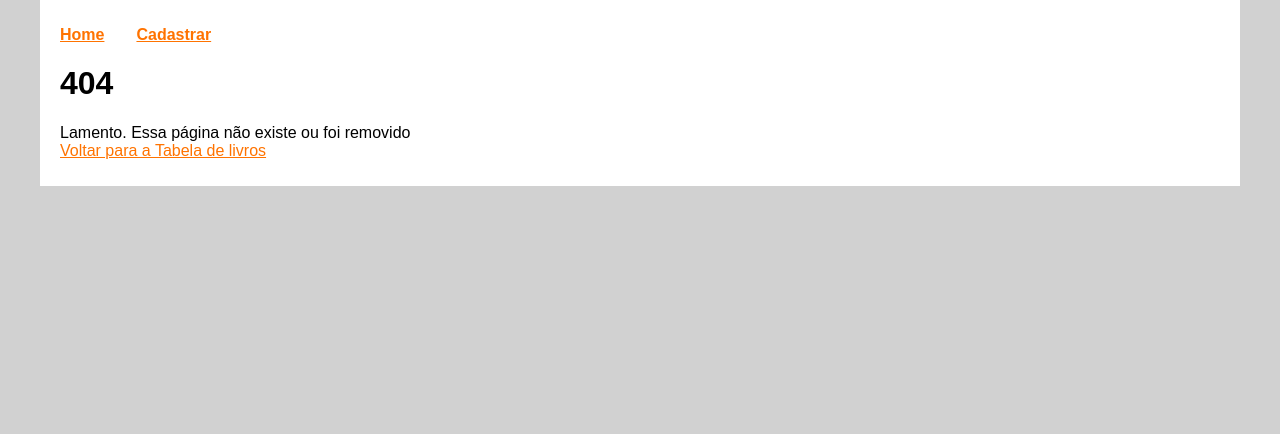
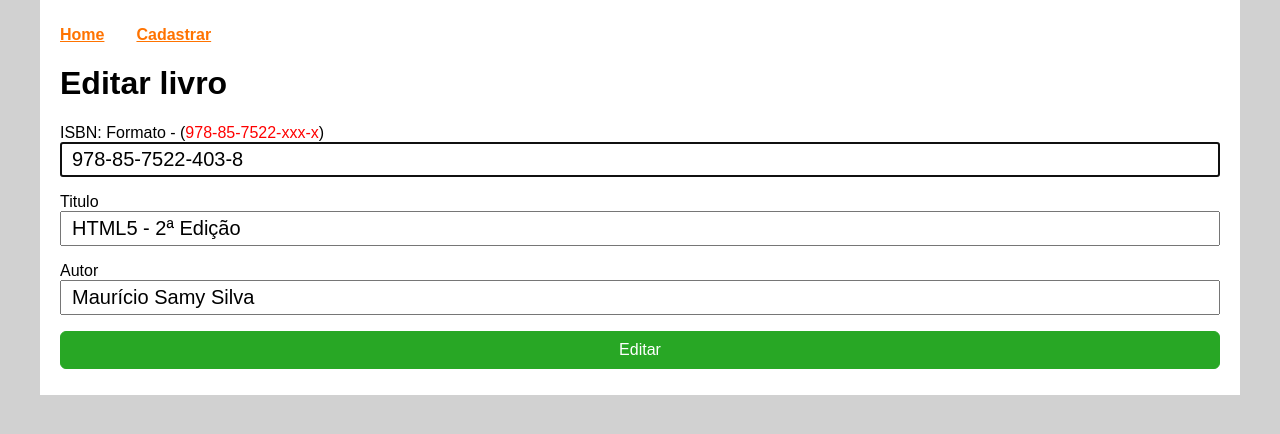
Before and after one commit to moraisalysson/react-crud-maujor, a React (Create React App) app: page /editar/978-85-7522-403-8 in a window 1280 px wide. Before the commit this address had no page. Shown: the top 434 px of the page. Built offline with nearby package versions, Linux system fonts and the light colour scheme.

Commit message:
quinto passo - editar livro

```diff
--- a/src/App.js
+++ b/src/App.js
@@ -2,8 +2,9 @@ import { Component, React } from 'react';
 import Menu from "./components/Menu";
 import TabelaLivros from "./components/TabelaLivros";
 import NotFound from "./components/NotFound";
-import { Route, BrowserRouter as Router, Routes } from 'react-router-dom';
+import { Route, BrowserRouter as Router, Routes} from 'react-router-dom';
 import CadastrarLivros from './components/CadastrarLivro';
+import EditarLivroWrapper from './components/EditarLivroWrapper';
 
 class App extends Component {
   state = {
@@ -36,6 +37,19 @@ class App extends Component {
     })
   };
 
+  editarLivro = livro => {
+    const indice = this.state.livros.findIndex(l => l.id === livro.id)
+    const livros = this.state.livros
+      .slice(0, indice) //remove do array o livro a ser editado
+      .concat(this.state.livros.slice(indice + 1)); //pega todos os elementos após o índice do livro removido e concatena com o array sem o livro (feito no slice)
+
+    const newLivros = [...livros, livro].sort((a, b) => a.id - b.id); //coloca no array livro editado e faz a ordenação
+
+    this.setState({
+      livros: newLivros
+    })
+  };
+
   render() {
     return (
       <Router>
@@ -51,6 +65,13 @@ class App extends Component {
                   inserirLivro={this.inserirLivro}
                   livro={{ id: 0, isbn: "", titulo: "", autor: "" }}
                 />
+            }
+            />
+            <Route
+              path='/editar/:isbn'
+              element={
+                <EditarLivroWrapper editarLivro={this.editarLivro} livros={this.state.livros}
+                />
               }
             />
           </Routes>
--- a/src/components/CadastrarLivro.js
+++ b/src/components/CadastrarLivro.js
@@ -12,10 +12,16 @@ class CadastrarLivros extends Component {
         redirecionar: false
     };
 
+
     handleLivroForm = e => {
         e.preventDefault();
 
-        this.props.inserirLivro(this.state.livro);
+        if(this.props.editarLivro) {
+            this.props.editarLivro(this.state.livro);
+        }
+        else {
+            this.props.inserirLivro(this.state.livro)
+        }
         this.setState({ redirecionar: true });
     }
 
@@ -26,7 +32,7 @@ class CadastrarLivros extends Component {
 
         return (
             <form onSubmit={this.handleLivroForm}>
-                <h1>Cadastrar livro</h1>
+                <h1>{this.props.editarLivro ? "Editar" : "Cadastrar"} livro</h1>
                 <p>
                     <label htmlFor="fisbn">ISBN: Formato - (<span style={{ color: "red" }}>978-85-7522-xxx-x</span>)
                     </label>
@@ -85,7 +91,7 @@ class CadastrarLivros extends Component {
                 </p>
                 <p>
                     <button type="submit" className="botao cadastrar">
-                        Cadastrar
+                        {this.props.editarLivro ? "Editar": "Cadastrar"}
                     </button>
                 </p>
             </form>
--- /dev/null
+++ b/src/components/EditarLivroWrapper.js
@@ -0,0 +1,15 @@
+
+import { useParams, Navigate } from 'react-router-dom';
+import CadastrarLivros from './CadastrarLivro';
+
+const EditarLivroWrapper = props => {
+    const {isbn} = useParams();  // Obtém o ISBN da URL
+
+    const livro = props.livros.find(
+      livro => livro.isbn === isbn
+    )
+
+    return livro ? <CadastrarLivros editarLivro={props.editarLivro} livro={livro} /> : <Navigate to="/" />;
+  }
+
+  export default EditarLivroWrapper;
--- a/src/components/TabelaLivros.js
+++ b/src/components/TabelaLivros.js
@@ -1,4 +1,5 @@
 import React from "react";
+import { Link } from "react-router-dom";
 
 const TabelaLivros = ({ livros }) => {
     return (
@@ -24,7 +25,7 @@ const TabelaLivros = ({ livros }) => {
                                 <td>{livro.titulo}</td>
                                 <td>{livro.autor}</td>
                                 <td>
-                                    <button className="botao editar">Editar</button>
+                                    <button className="botao editar"><Link to={`/editar/${livro.isbn}`}>Editar</Link></button>
                                 </td>
                                 <td>
                                     <button className="botao remover">Remover</button>
```
